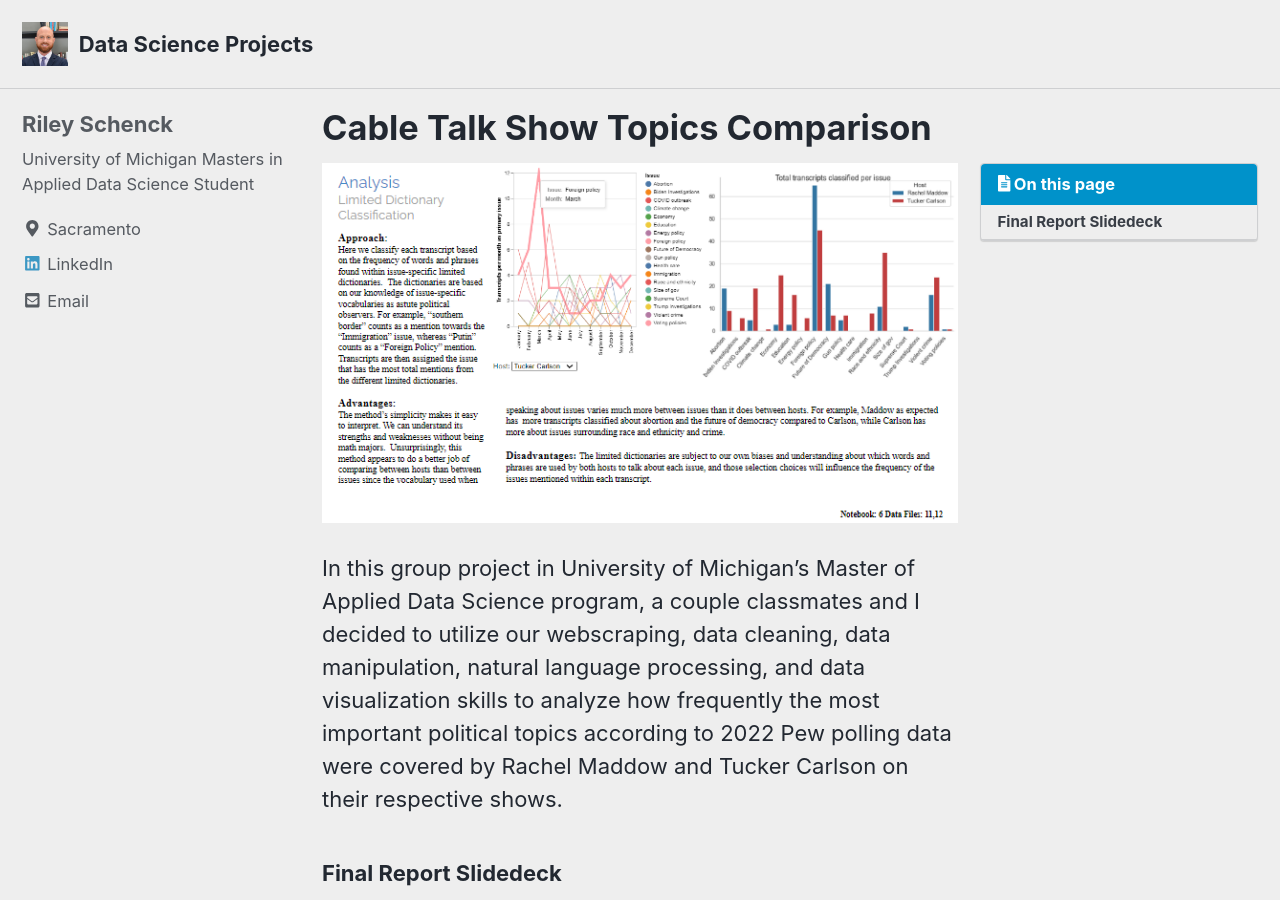
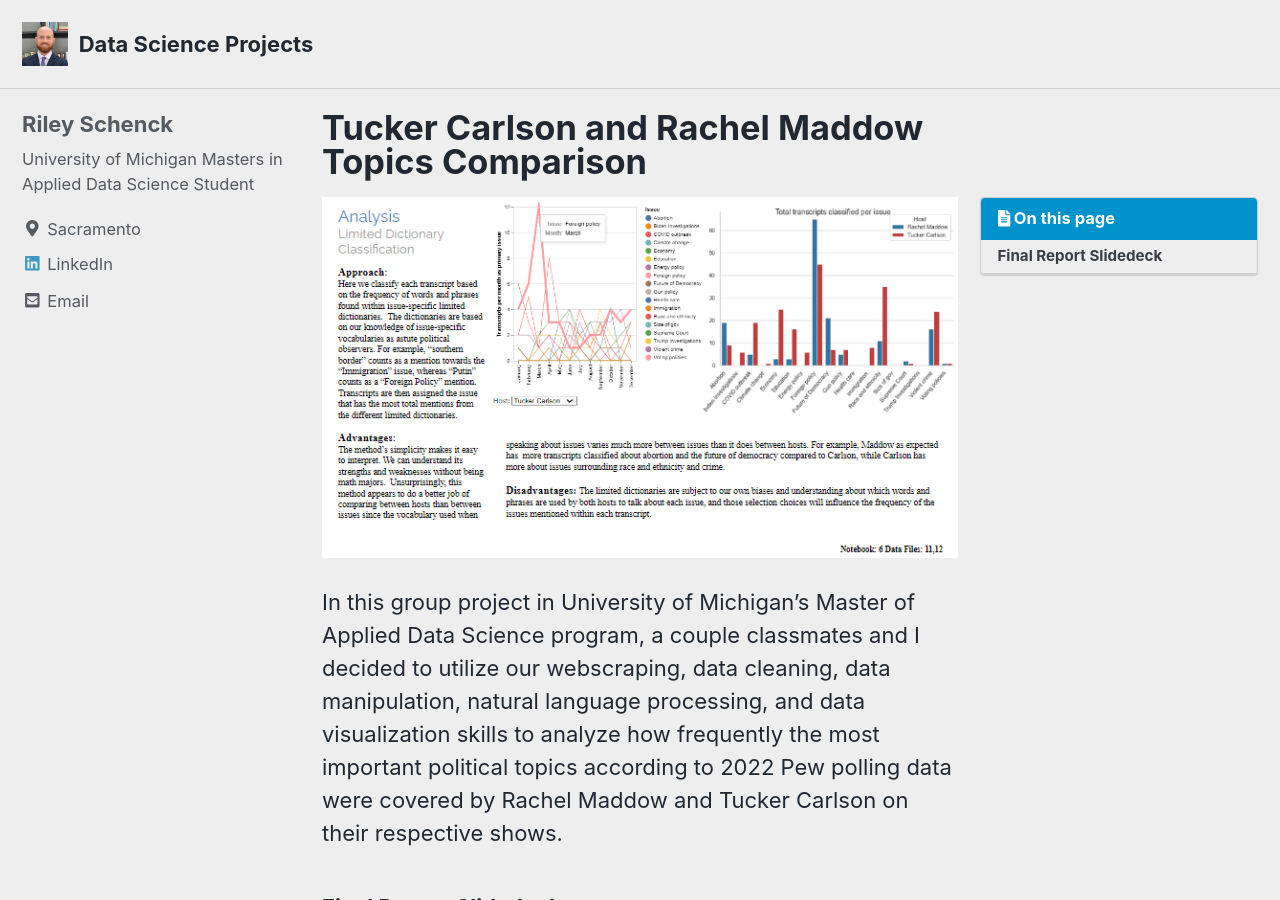
Before and after one commit to rileyschenck/website, a Jekyll site: the page built from _posts/2023-04-25-DC-Tucker-Maddow.md, in a window 1280 px wide and 900 px high. Built offline with Jekyll 4.4.1, drawn with Linux system fonts in a browser that asks for light colours; cached includes are drawn as plain includes; nearby versions of some CDN libraries; a script that is not in the unit is left out.

Commit message:
Update 2023-04-25-DC-Tucker-Maddow.md

```diff
--- a/_posts/2023-04-25-DC-Tucker-Maddow.md
+++ b/_posts/2023-04-25-DC-Tucker-Maddow.md
@@ -1,9 +1,9 @@
 ---
-title: "Cable Talk Show Topics Comparison"
+title: "Tucker Carlson and Rachel Maddow Topics Comparison"
 date: 2023-04-25
 published: true
 tags: [ powerpoint, riley, schenck]
-excerpt: "Slidedeck from a group project where we compared topics covered by Rachel Maddow and Tucker Carlson in their respective shows"
+excerpt: "Slidedeck from a group project where we compared how frequently different topics were covered by Rachel Maddow and Tucker Carlson on their respective shows"
 
 toc: true
 toc_sticky: true
```
